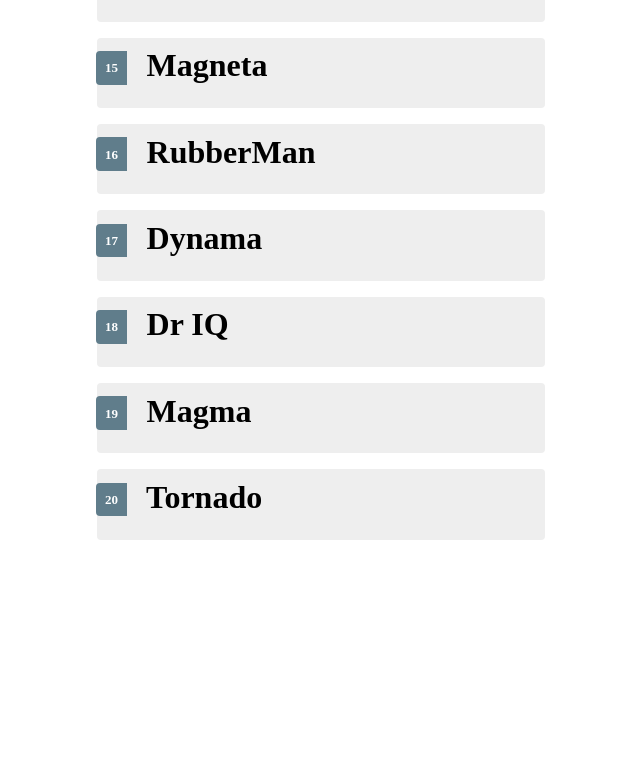
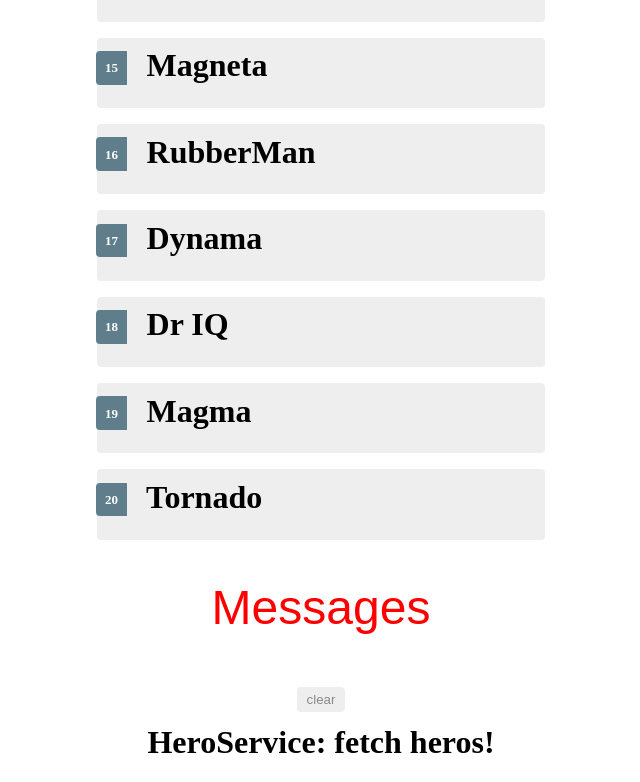
Before and after one commit to qsb3008/myangular, an Angular app: page / in a window 1280 px wide. Shown: the part 813-1595 px from the top of the page, without its empty margins (319-959 px from the left). Before the commit the page ends 1374 px from the top, so only its background shows below. Built offline with nearby package versions, Linux system fonts and the light colour scheme.

Commit message:
使用服务以及在服务中引入另一个服务

```diff
--- a/src/app/app.component.html
+++ b/src/app/app.component.html
@@ -4,5 +4,6 @@
   <h1>
     Welcome to {{ title }}!
     <app-heroes></app-heroes>
+    <app-messages></app-messages>
   </h1>
 </div>
--- a/src/app/app.module.ts
+++ b/src/app/app.module.ts
@@ -5,12 +5,14 @@
 import { HeroesComponent } from './heroes/heroes.component';
 import { FormsModule } from '@angular/forms';
 import { HeroDetailComponent } from './hero-detail/hero-detail.component';
+import { MessagesComponent } from './messages/messages.component';
 
 @NgModule({
   declarations: [
     AppComponent,
     HeroesComponent,
-    HeroDetailComponent
+    HeroDetailComponent,
+    MessagesComponent
   ],
   imports: [
     BrowserModule,
--- a/src/app/hero.service.ts
+++ b/src/app/hero.service.ts
@@ -1,13 +1,16 @@
 import { Injectable } from '@angular/core';
 import { Hero } from './hero';
 import { HEROES } from './mock-heroes';
+import { Observable, of } from "rxjs";
+import { MessageService } from "./message.service";
 
 @Injectable({
   providedIn: 'root'
 })
 export class HeroService {
-  getHeroes(): Hero[] {
-    return HEROES;
+  constructor(private messageService: MessageService) {}
+  getHeroes(): Observable<Hero[]> {
+    this.messageService.add('HeroService: fetch heros!')
+    return of(HEROES);
   }
-  constructor() { }
 }
--- /dev/null
+++ b/src/app/message.service.ts
@@ -0,0 +1,17 @@
+import { Injectable } from '@angular/core';
+
+@Injectable({
+  providedIn: 'root'
+})
+export class MessageService {
+  messages: string[] = [];
+
+  add(message: string) {
+    this.messages.push(message)
+  }
+
+  clear() {
+    this.messages = []
+  }
+  constructor() { }
+}
--- /dev/null
+++ b/src/app/messages/messages.component.html
@@ -0,0 +1,8 @@
+<div *ngIf="messageService.messages.length">
+
+  <h2>Messages</h2>
+  <button class="clear"
+          (click)="messageService.clear()">clear</button>
+  <div *ngFor='let message of messageService.messages'> {{message}} </div>
+
+</div>
--- /dev/null
+++ b/src/app/messages/messages.component.scss
@@ -0,0 +1,35 @@
+/* MessagesComponent's private CSS styles */
+h2 {
+    color: red;
+    font-family: Arial, Helvetica, sans-serif;
+    font-weight: lighter;
+  }
+  body {
+    margin: 2em;
+  }
+  body, input[text], button {
+    color: crimson;
+    font-family: Cambria, Georgia;
+  }
+
+  button.clear {
+    font-family: Arial;
+    background-color: #eee;
+    border: none;
+    padding: 5px 10px;
+    border-radius: 4px;
+    cursor: pointer;
+    cursor: hand;
+  }
+  button:hover {
+    background-color: #cfd8dc;
+  }
+  button:disabled {
+    background-color: #eee;
+    color: #aaa;
+    cursor: auto;
+  }
+  button.clear {
+    color: #888;
+    margin-bottom: 12px;
+  }
--- /dev/null
+++ b/src/app/messages/messages.component.ts
@@ -0,0 +1,15 @@
+import { Component, OnInit } from '@angular/core';
+import { MessageService } from '../message.service';
+@Component({
+  selector: 'app-messages',
+  templateUrl: './messages.component.html',
+  styleUrls: ['./messages.component.scss']
+})
+export class MessagesComponent implements OnInit {
+
+  constructor(public messageService: MessageService) {}
+
+  ngOnInit() {
+  }
+
+}
```
Also changed, not shown: src/app/heroes/heroes.component.ts (+3 -1 lines), 2 other files (tests, documents, lock files or other folders).
